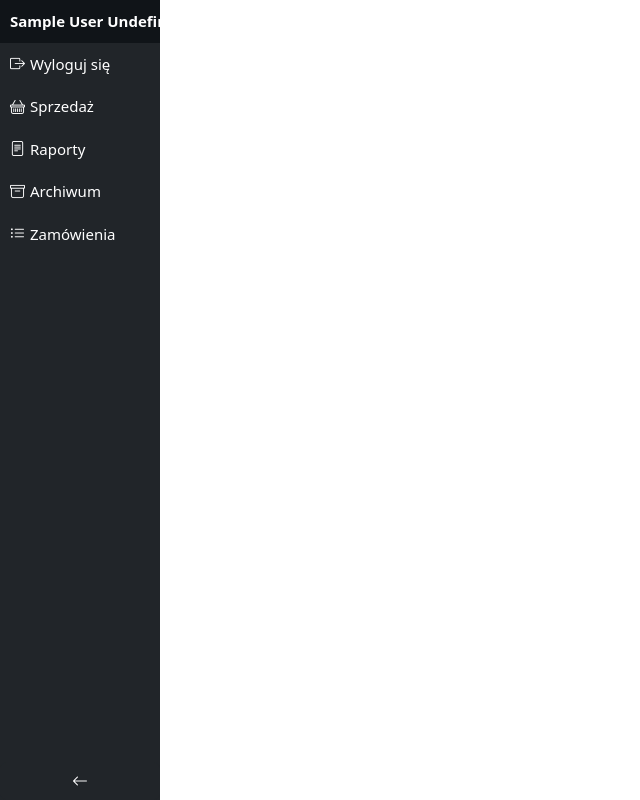
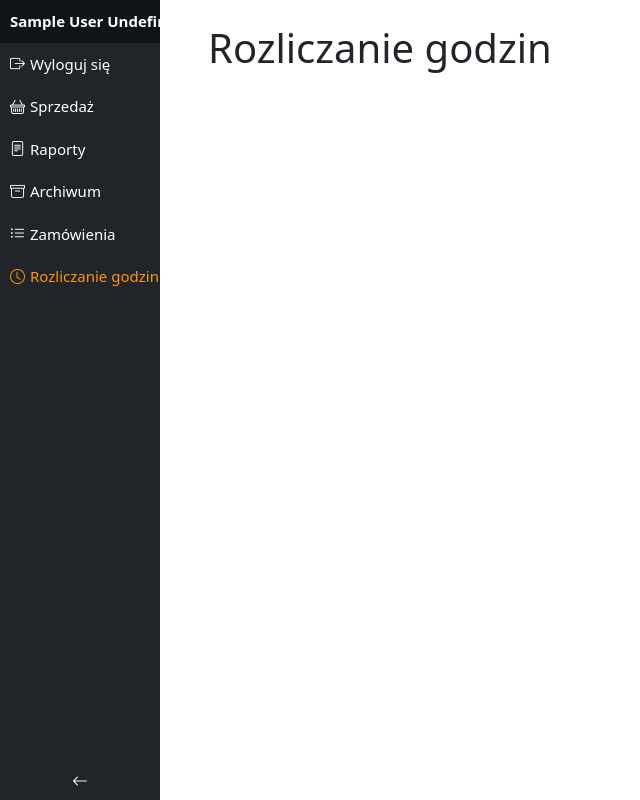
Before and after one commit to llgor34/sklepik, an Angular app in the folder frontend/: page /worked-hours in a window 1280 px wide. Before the commit this address led to /. Shown: the whole page, without its empty margins (0-640 px from the left). Built offline with nearby package versions, Linux system fonts and the light colour scheme; sample sign-in values are in the browser's storage.

Commit message:
created page for worked-hours

```diff
--- a/frontend/src/app/app-routing.module.ts
+++ b/frontend/src/app/app-routing.module.ts
@@ -12,6 +12,7 @@ import { SellProductsComponent } from './pages/sell-products/sell-products.compo
 import { SellDefaultComponent } from './pages/sell-default/sell-default.component';
 import { SellCoffeeSubscribersComponent } from './pages/sell-coffee-subscribers/sell-coffee-subscribers.component';
 import { ClosementProtocolResolver } from './pages/raport/closement-protocol/closement-protocol.resolver';
+import { WorkedHoursComponent } from './pages/worked-hours/worked-hours.component';
 
 const routes: Routes = [
   {
@@ -73,6 +74,10 @@ const routes: Routes = [
         path: 'archive',
         component: ArchiveComponent,
       },
+      {
+        path: 'worked-hours',
+        component: WorkedHoursComponent,
+      },
     ],
   },
 ];
--- a/frontend/src/app/app.module.ts
+++ b/frontend/src/app/app.module.ts
@@ -25,6 +25,7 @@ import { firstElementOfArray } from './pipes/first-use-of-subscription.pipe';
 import { EditByValueFieldComponent } from './component/edit-by-value-field/edit-by-value-field.component';
 import { FilterPipe } from './pipes/filter.pipe';
 import { ToastrModule } from 'ngx-toastr';
+import { WorkedHoursComponent } from './pages/worked-hours/worked-hours.component';
 
 @NgModule({
   declarations: [
@@ -44,6 +45,7 @@ import { ToastrModule } from 'ngx-toastr';
     firstElementOfArray,
     EditByValueFieldComponent,
     FilterPipe,
+    WorkedHoursComponent,
   ],
   imports: [
     BrowserModule,
--- a/frontend/src/app/component/sidebar/sidebar.component.html
+++ b/frontend/src/app/component/sidebar/sidebar.component.html
@@ -34,6 +34,14 @@
       <i class="bi bi-list-ul"></i>
       <span>Zamówienia</span>
     </li>
+    <li
+      routerLink="/worked-hours"
+      routerLinkActive="active"
+      title="Rozliczanie godzin pracy"
+    >
+      <i class="bi bi-clock"></i>
+      <span>Rozliczanie godzin</span>
+    </li>
   </ul>
   <button
     (click)="toggleIsOpen()"
--- /dev/null
+++ b/frontend/src/app/pages/worked-hours/worked-hours.component.html
@@ -0,0 +1 @@
+<h1>Rozliczanie godzin</h1>
```
Also changed, not shown: frontend/src/app/pages/worked-hours/worked-hours.component.ts (added, +8 -0 lines), frontend/src/app/pages/worked-hours/worked-hours.component.css (added).
